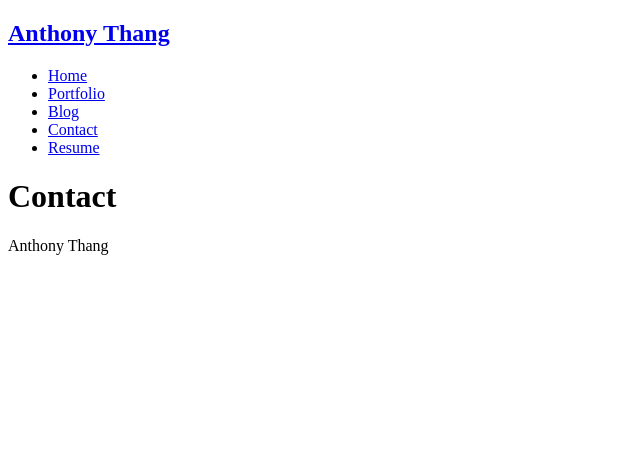
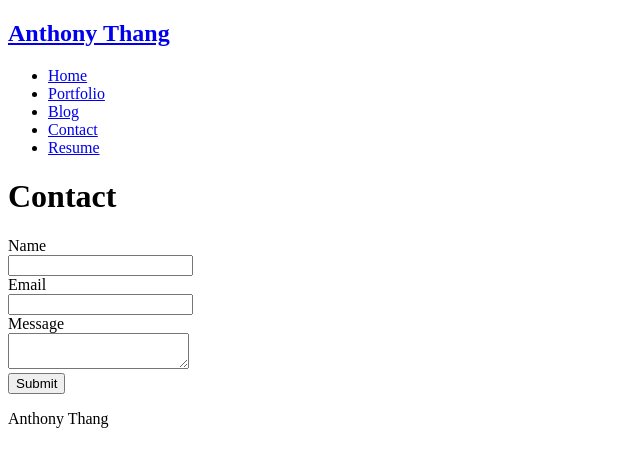
Before and after one commit to anthonythang1/anthonythang1.github.io, a plain HTML site: page contact.html in a window 1280 px wide. Shown: the whole page, without its empty margins (0-640 px from the left). Drawn offline with Linux system fonts and the light colour scheme.

Commit message:
feat: added name, email, message inputs for contact.html

```diff
--- a/contact.html
+++ b/contact.html
@@ -16,11 +16,15 @@
     </nav>
     <main>
       <h1 class="page-title">Contact</h1>
-      <section></section>
-      <section></section>
-      <section></section>
-      <section></section>
-      <section></section>
+      <form id="contact-form">
+        <label for="name">Name</label><br>
+        <input type="text" id="name"><br>
+        <label for="email">Email</label><br>
+        <input type="email" id="email"><br>
+        <label for="message">Message</label><br>
+        <textarea id="message"></textarea><br>
+        <input type="submit" value="Submit">
+      </form>
     </main>
     <footer class="footer">
         <p>Anthony Thang</p>
```
